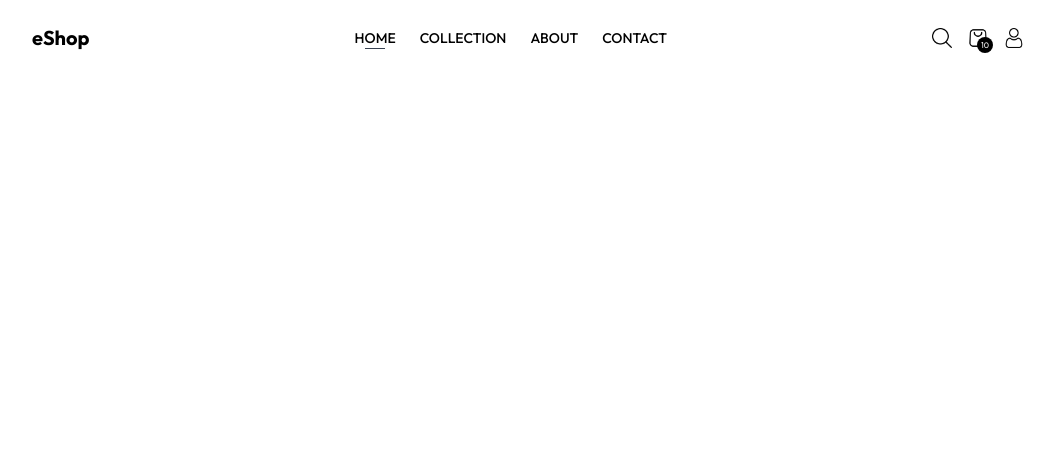
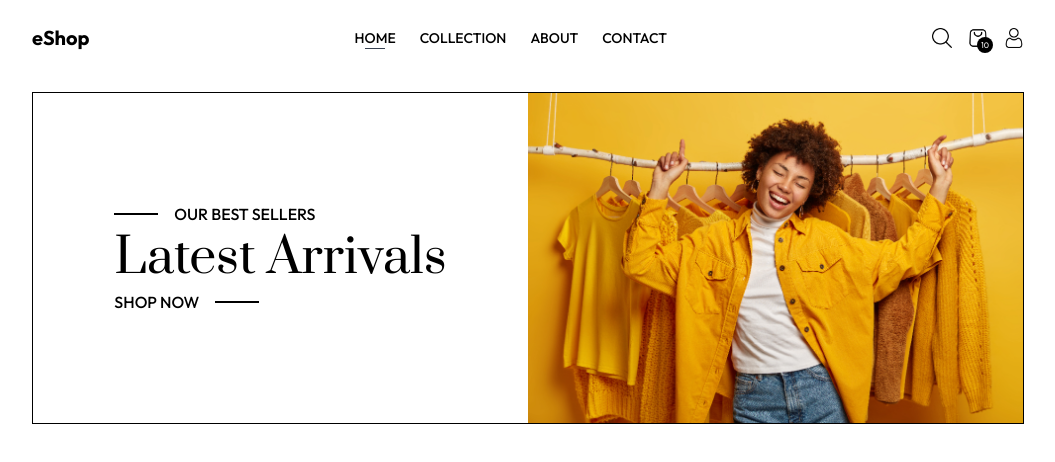
Before and after one commit to Anasoud1/ecommerce-shop, a Next.js app: page / in a window 1280 px wide. Shown: the top 462 px of the page, without its empty margins (112-1167 px from the left). Built offline with nearby package versions, Linux system fonts and the light colour scheme.

Commit message:
add hero component

```diff
--- a/src/app/layout.js
+++ b/src/app/layout.js
@@ -7,7 +7,7 @@ import Navbar from "@/components/Navbar";
 export default function RootLayout({ children }) {
   return (
     <html lang="en">
-      <body className="px-10 md:px-36 py-6">
+      <body className="px-4 md:px-36 py-6">
         <Navbar/>
 
         {children}
--- a/src/app/page.js
+++ b/src/app/page.js
@@ -1,8 +1,9 @@
-import Image from "next/image";
+import Hero from "@/components/Hero";
 
 export default function Home() {
   return (
-    <div >
+    <div className="pt-10">
+      <Hero />
     </div>
   );
 }
--- /dev/null
+++ b/src/components/Footer.jsx
@@ -0,0 +1,9 @@
+import React from 'react'
+
+const Footer = () => {
+  return (
+    <div>Footer</div>
+  )
+}
+
+export default Footer
--- /dev/null
+++ b/src/components/Hero.jsx
@@ -0,0 +1,28 @@
+import React from 'react'
+import Image from "next/image";
+import hero_img from "../../public/hero_img.png"
+
+
+const Hero = () => {
+    return (
+        <div className="border border-black flex flex-col items-center justify-center md:flex-row">
+            <div className="w-full sm:w-1/2 flex items-center justify-center py-10">
+                <div className='flex flex-col gap-y-2'>
+                    <div className="flex items-center gap-4 ">
+                        <hr className="w-11 border-black border-[1px] text-black" />
+                        <p className="text-base font-medium">OUR BEST SELLERS</p>
+                    </div>
+                    <h1 className="text-3xl prata lg:text-5xl">Latest Arrivals</h1>
+                    <div className="flex items-center gap-4">
+                        <p className="text-base font-medium">SHOP NOW</p>
+                        <hr className="w-11 border-black border-[1px] text-black" />
+                    </div>
+                </div>
+
+            </div>
+            <Image src={hero_img} className='w-full sm:w-1/2' alt="hero" />
+        </div>
+    )
+}
+
+export default Hero
--- /dev/null
+++ b/src/components/LatestCollection.jsx
@@ -0,0 +1,9 @@
+import React from 'react'
+
+const LatestCollection = () => {
+  return (
+    <div>LatestCollection</div>
+  )
+}
+
+export default LatestCollection
```
Also changed, not shown: public/hero_img.png (added), src/components/BestSeller.jsx (added).
